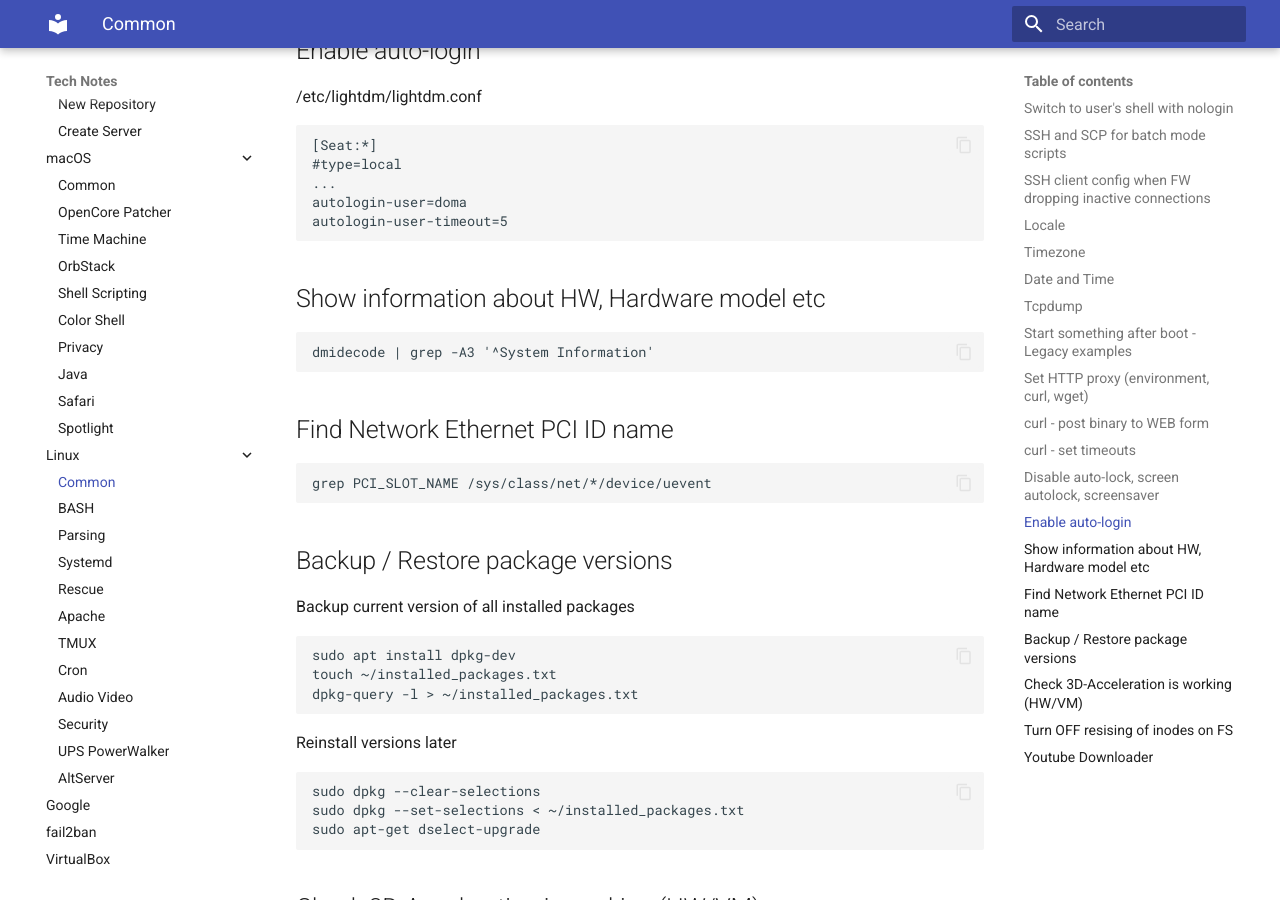
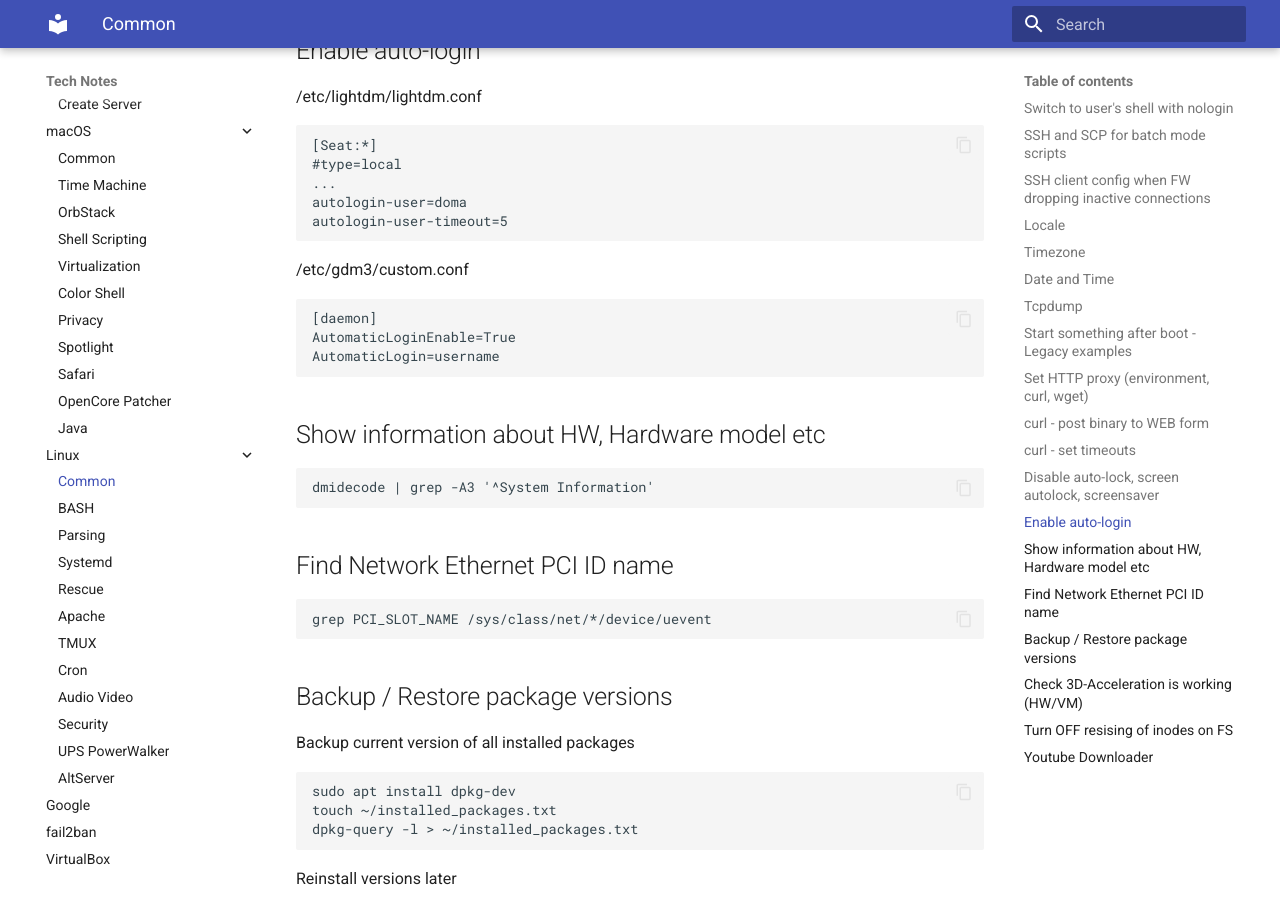
Before and after one commit to jorycz/technotes, an MkDocs documentation site: the page built from docs/Linux/Linux-Common.md, in a window 1280 px wide and 900 px high, scrolled down 3749 px. Built offline with MkDocs 1.6.1 and Material for MkDocs 9.7.7, drawn with Linux system fonts in a browser that asks for light colours.

Commit message:
Virtualization and gdm3 autologin.

```diff
--- a/docs/Linux/Linux-Common.md
+++ b/docs/Linux/Linux-Common.md
@@ -148,6 +148,12 @@ Java
     autologin-user=doma
     autologin-user-timeout=5
 
+/etc/gdm3/custom.conf
+
+    [daemon]
+    AutomaticLoginEnable=True
+    AutomaticLogin=username
+
 ## Show information about HW, Hardware model etc
 
     dmidecode | grep -A3 '^System Information'
--- a/mkdocs.yml
+++ b/mkdocs.yml
@@ -15,15 +15,16 @@ nav:
     - Create Server: Git/Git-CreateServer.md
   - macOS:
     - Common: macOS/macOS-Common.md
-    - OpenCore Patcher: macOS/macOS-OpenCorePatcher.md
     - Time Machine: macOS/macOS-TimeMachine.md
     - OrbStack: macOS/macOS-OrbStack.md
     - Shell Scripting: macOS/macOS-ShellScripting.md
+    - Virtualization: macOS/macOS-Virtualization.md
     - Color Shell: macOS/macOS-ColorShell.md
     - Privacy: macOS/macOS-Privacy.md
+    - Spotlight: macOS/macOS-Spotlight.md
+    - Safari: macOS/macOS-Safari.md
+    - OpenCore Patcher: macOS/macOS-OpenCorePatcher.md
     - Java: macOS/macOS-Java.md
-    - Safari: macOS/macOS-Safari.md
-    - Spotlight: macOS/macOS-Spotlight.md
   - Linux:
     - Common: Linux/Linux-Common.md
     - BASH: Linux/Linux-BASH.md
```
Also changed, not shown: docs/macOS/macOS-Virtualization.md (added, +20 -0 lines).
